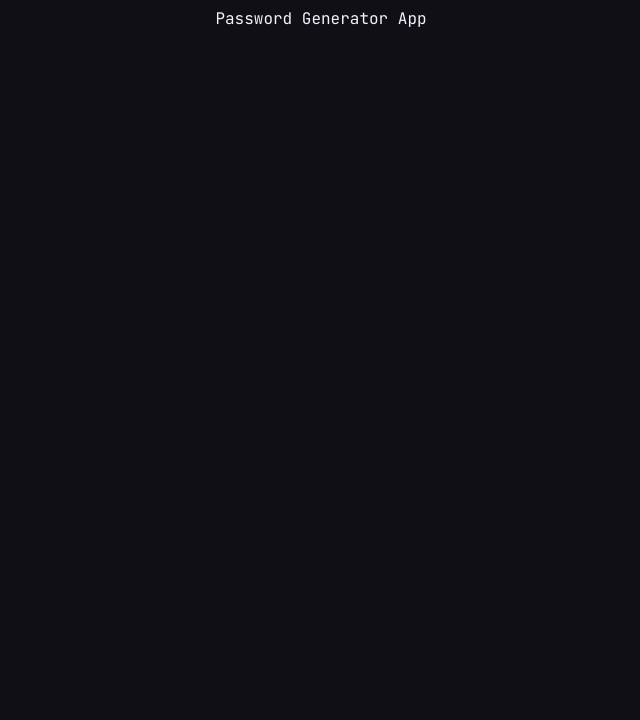
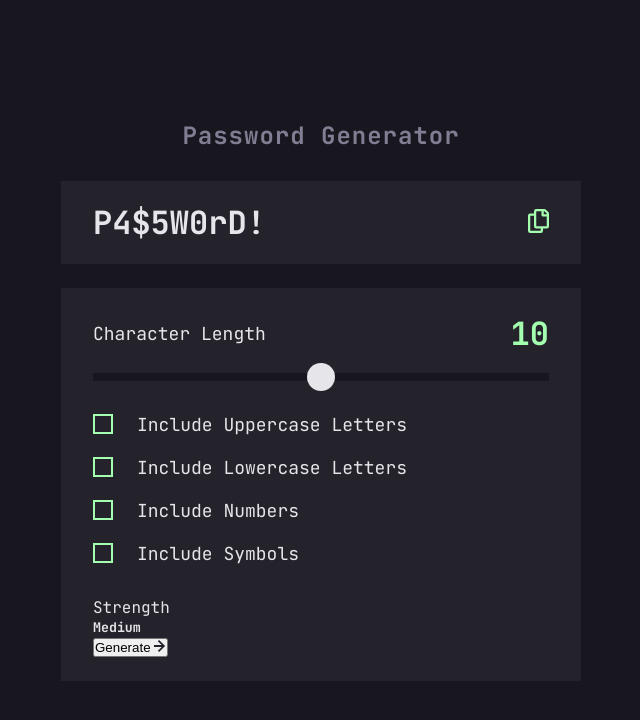
Before and after one commit to outHereSam/password-generator-app, an Angular app: page / in a window 1280 px wide. Shown: the top 720 px of the page, without its empty margins (319-959 px from the left). Built offline with nearby package versions, Linux system fonts and the light colour scheme.

Commit message:
Styles password pane and options

```diff
--- a/src/app/app.component.html
+++ b/src/app/app.component.html
@@ -1 +1,63 @@
-<div class="container">Password Generator App</div>
+<div class="container">
+  <h4 class="app-title">Password Generator</h4>
+  <div class="generated-password">
+    <h3 class="pass">P4$5W0rD!</h3>
+    <button class="copy">
+      <svg width="21" height="24" xmlns="http://www.w3.org/2000/svg">
+        <path
+          d="M20.341 3.091 17.909.659A2.25 2.25 0 0 0 16.319 0H8.25A2.25 2.25 0 0 0 6 2.25V4.5H2.25A2.25 2.25 0 0 0 0 6.75v15A2.25 2.25 0 0 0 2.25 24h10.5A2.25 2.25 0 0 0 15 21.75V19.5h3.75A2.25 2.25 0 0 0 21 17.25V4.682a2.25 2.25 0 0 0-.659-1.591ZM12.469 21.75H2.53a.281.281 0 0 1-.281-.281V7.03a.281.281 0 0 1 .281-.281H6v10.5a2.25 2.25 0 0 0 2.25 2.25h4.5v1.969a.282.282 0 0 1-.281.281Zm6-4.5H8.53a.281.281 0 0 1-.281-.281V2.53a.281.281 0 0 1 .281-.281H13.5v4.125c0 .621.504 1.125 1.125 1.125h4.125v9.469a.282.282 0 0 1-.281.281Zm.281-12h-3v-3h.451c.075 0 .147.03.2.082L18.667 4.6a.283.283 0 0 1 .082.199v.451Z"
+          fill="#A4FFAF"
+        />
+      </svg>
+    </button>
+  </div>
+
+  <div class="options">
+    <div class="top">
+      <p>Character Length</p>
+      <h4 class="char-count">10</h4>
+    </div>
+    <div class="slider">
+      <input type="range" value="10" min="0" max="20" />
+    </div>
+    <div class="criteria">
+      <label for="uppercase">
+        <input type="checkbox" name="uppercase" id="uppercase" />
+        Include Uppercase Letters
+      </label>
+      <label for="lowercase">
+        <input type="checkbox" name="lowercase" id="lowercase" />
+        Include Lowercase Letters
+      </label>
+      <label for="numbers">
+        <input type="checkbox" name="numbers" id="numbers" />
+        Include Numbers
+      </label>
+      <label for="symbols">
+        <input type="checkbox" name="symbols" id="symbols" />
+        Include Symbols
+      </label>
+    </div>
+    <div class="strength">
+      <p class="label">Strength</p>
+      <div class="strength-stat">
+        <h5>Medium</h5>
+        <div class="strength-meter medium">
+          <span class="meter"></span>
+          <span class="meter"></span>
+          <span class="meter"></span>
+          <span class="meter"></span>
+        </div>
+      </div>
+      <button class="generate">
+        Generate
+        <svg width="12" height="12" xmlns="http://www.w3.org/2000/svg">
+          <path
+            fill="#24232C"
+            d="m5.106 12 6-6-6-6-1.265 1.265 3.841 3.84H.001v1.79h7.681l-3.841 3.84z"
+          />
+        </svg>
+      </button>
+    </div>
+  </div>
+</div>
--- a/src/app/app.component.sass
+++ b/src/app/app.component.sass
@@ -0,0 +1,130 @@
+@import '../styles.sass'
+
+.container
+    // border: solid 1px pink
+    width: 520px
+
+    .app-title
+        font-size: 24px
+        color: $secondary-text
+        letter-spacing: 1px
+        text-align: center
+        margin: 0 0 30px 0
+
+    .generated-password
+        display: flex
+        justify-content: space-between
+        align-items: center
+        padding: 20px 32px
+        margin: 0 0 24px 0
+        background-color: $bg-card
+
+        .copy
+            background: none
+            border: none
+            appearance: none
+            cursor: pointer
+
+            svg path
+                transition: 300ms ease-in-out
+
+            &:hover svg path
+                fill: #ffffff
+
+
+        .pass
+            font-size: 32px
+
+    .options
+        // border: solid 1px pink
+        padding: 24px 32px
+        background-color: $bg-card
+
+        .top
+            // border: solid 1px pink
+            display: flex
+            justify-content: space-between
+            align-items: center
+            margin: 0 0 18px 0
+
+            p
+                font-size: 18px
+
+            .char-count
+                font-size: 32px
+                color: $primary-green
+
+        .slider
+            display: flex
+            align-items: center
+            margin: 0 0 32px 0
+
+            input
+                height: 8px
+                width: 100%
+                -webkit-appearance: none
+                outline: none
+                background-color: $bg-dark
+
+                &::-webkit-slider-thumb
+                    appearance: none
+                    -webkit-appearance: none
+                    width: 28px
+                    height: 28px
+                    border-radius: 50%
+                    background: $text-color
+                    border: none
+                    cursor: pointer
+                    transition: 0.2s ease-in-out
+
+                    &:hover
+                        background-color: $bg-dark
+                        border: solid 2px $primary-green
+
+                &::-moz-range-thumb
+                    width: 28px
+                    height: 28px
+                    border-radius: 50%
+                    background: $text-color
+                    appearance: none
+                    border: none
+                    cursor: pointer
+
+                &::-moz-range-progress
+                    background: $primary-green
+
+        .criteria
+            // border: solid 1px pink
+            display: flex
+            flex-direction: column
+            gap: 20px
+            margin: 0 0 32px 0
+
+            input[type="checkbox"]
+                width: 20px
+                height: 20px
+                appearance: none
+                -webkit-appearance: none
+                background-color: $bg-card
+                border: solid 2px $primary-green
+                cursor: pointer
+                display: flex
+                justify-content: center
+                align-items: center
+
+
+                &:after
+                    content: url('../assets/icon-check.svg')
+                    display: none
+
+                &:checked
+                    background-color: $primary-green
+
+                &:checked:after
+                    display: block
+
+            label
+                display: flex
+                align-items: center
+                gap: 24px
+                font-size: 18px
--- a/src/styles.sass
+++ b/src/styles.sass
@@ -1,16 +1,23 @@
 $font-stack: "JetBrains Mono", monospace
-$bg-dark: #100F15
-$bg-card: #24232B
+$bg-dark: #18171F
+$bg-card: #24232C
 $dark-medium: #18171F
-$primary-accent: #A4FFAF
-$text-color: #F3F2FA
-$secondary-text: #807E8B
-$yellow-accent: #FACE6E
+$primary-green: #A4FFAF
+$text-color: #E6E5EA
+$secondary-text: #817D92
+$status-red: #F64A4A
+$status-orange: #FB7C58
+$status-yellow: #F8CD65
+
+*
+    margin: 0
+    padding: 0
+    box-sizing: border-box
 
 body
     font-family: $font-stack
     background-color: $bg-dark
-    height: 100%
+    height: 100vh
     display: flex
     justify-content: center
     align-items: center
```
